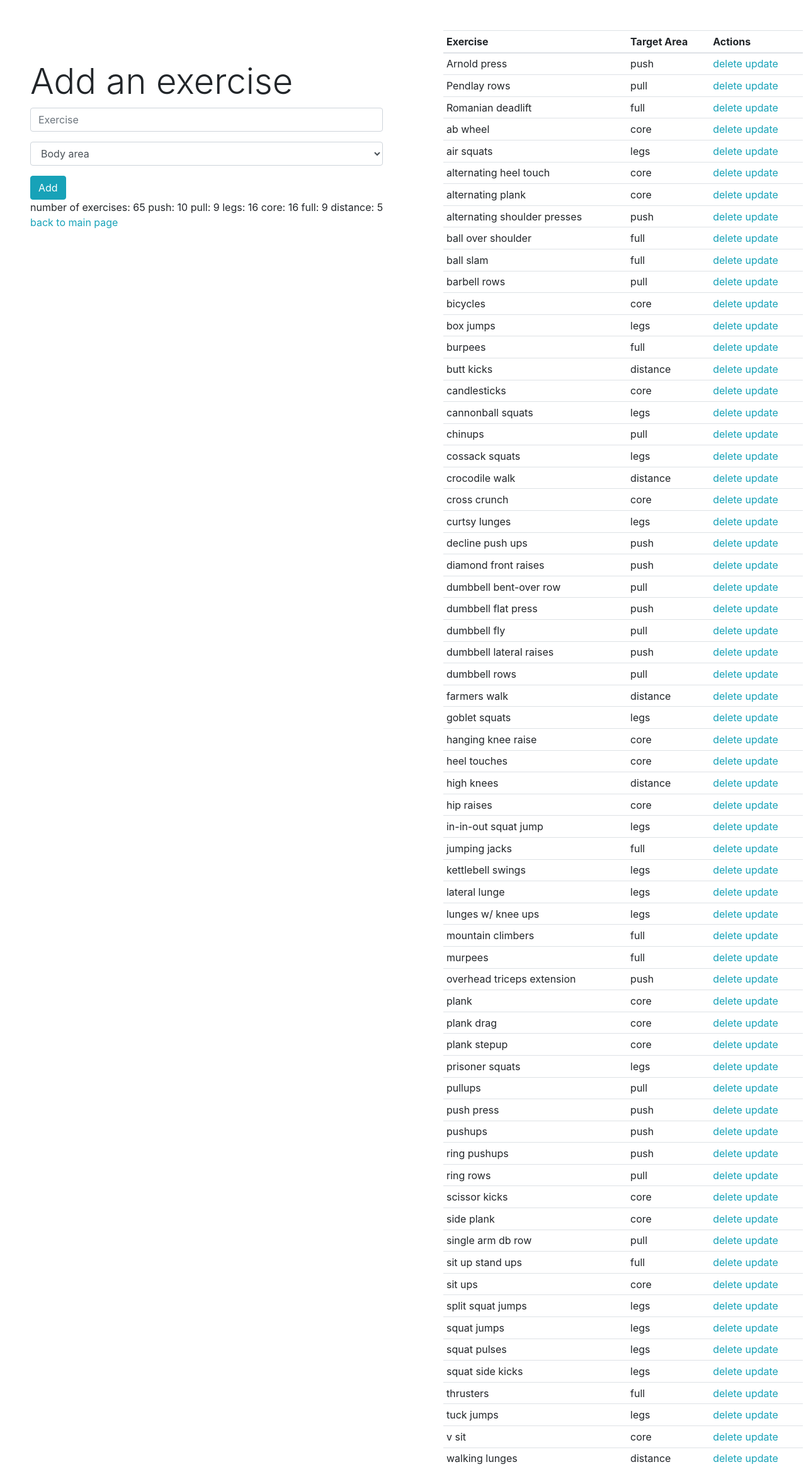
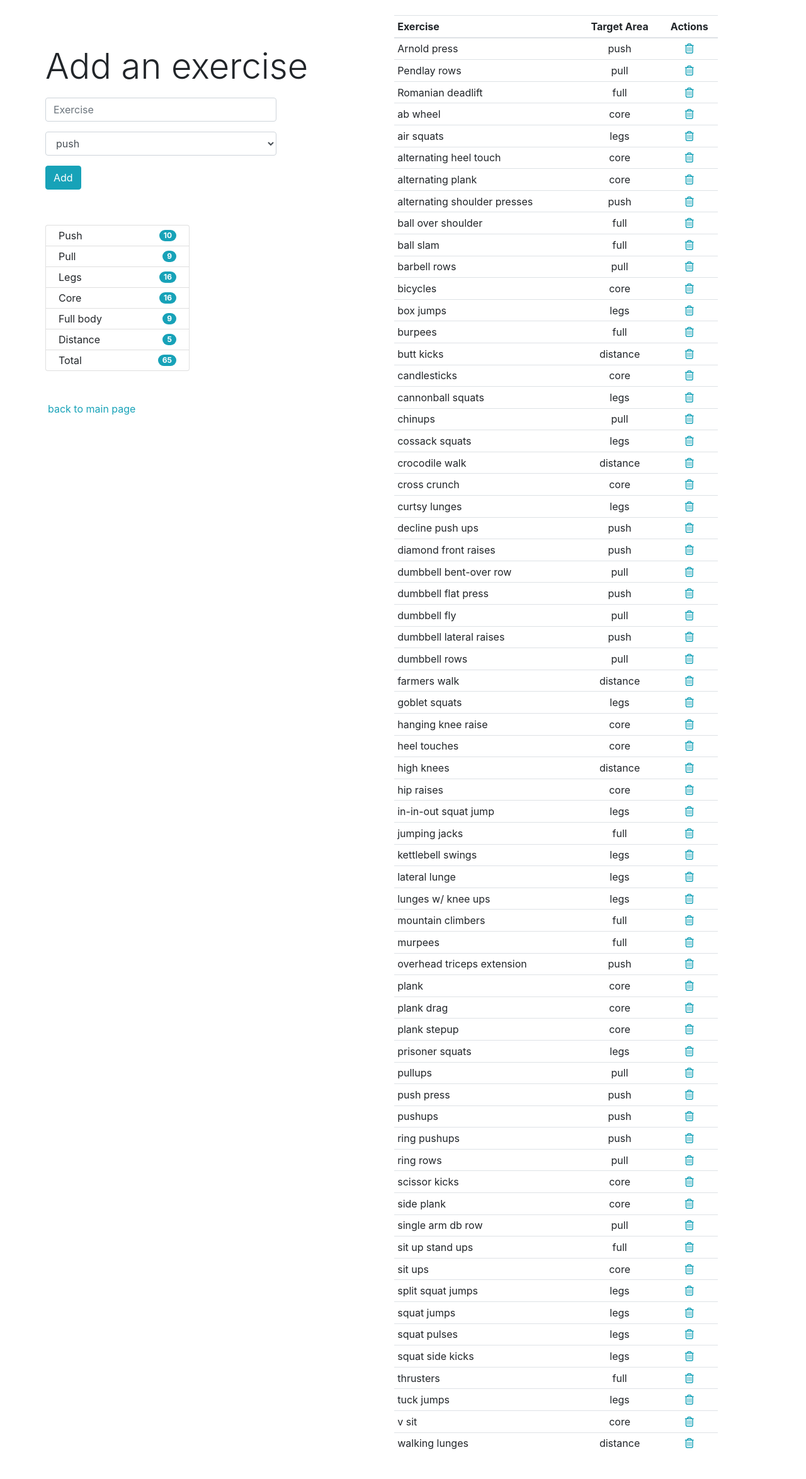
Before and after one commit to stpnzh/exercises, a Flask app: page /exercises in a window 1280 px wide. Shown: the whole page at 63% size. Run offline with Flask 2, Linux system fonts and the light colour scheme; data comes from the database, SQL or seed files in the repository; both versions use the stored data as it was after the commit; some libraries are stand-ins or nearby versions.

Commit message:
Adjust CSS and formatting with Bootstrap

```diff
--- a/app/routes.py
+++ b/app/routes.py
@@ -99,22 +99,22 @@ def delete(id):
     return 'Error in deletion!'
 
 
-@app.route('/update/<int:id>', methods=['GET', 'POST'])
-def update(id):
-  exercise = Exercise.query.get_or_404(id)
+# @app.route('/update/<int:id>', methods=['GET', 'POST'])
+# def update(id):
+#   exercise = Exercise.query.get_or_404(id)
 
-  if request.method == 'POST':
-    exercise.name = request.form['name']
-    exercise.body_area = request.form['body_area']
+#   if request.method == 'POST':
+#     exercise.name = request.form['name']
+#     exercise.body_area = request.form['body_area']
 
-    try:
-      db.session.commit()
-      return redirect('/exercises')
-    except:
-      return 'Error in updating!'
+#     try:
+#       db.session.commit()
+#       return redirect('/exercises')
+#     except:
+#       return 'Error in updating!'
 
-  else:
-    return render_template('update.html', exercise=exercise)
+#   else:
+#     return render_template('update.html', exercise=exercise)
 
 
 @app.route('/login', methods=['GET', 'POST'])
--- a/app/templates/exercises.html
+++ b/app/templates/exercises.html
@@ -9,20 +9,16 @@
 
 
 {% block body %}
-<div class='mt-5 d-flex'>
-
-  <div class='p-5'>
-
-
+<div class='m-4 d-flex'>
+  <div class='p-5' style='width:45%'>
+    <div class='sticky-top'>
       <h1 class='display-4'>Add an exercise</h1>
-
-    <form action='/exercises' method='POST'>
+      <form action='/exercises' method='POST' class='py-2' style='width:80%'>
         <div class='form-group'>
           <input class='form-control' type='text' name='name' placeholder='Exercise'>
         </div>
         <div class='form-group'>
           <select class='form-control' name='body_area'>
-          <option value=null>Body area</option>
             <option value='push'>push</option>
             <option value='pull'>pull</option>
             <option value='legs'>legs</option>
@@ -33,25 +29,42 @@
         </div>
         <input type='submit' value='Add' class='btn btn-info'>
       </form>
-
-    <div class='exercises-top-metrics'>
-      <span>number of exercises: {{ exercises|length }}</span>
-      <span>
-        push: {{ push_count }}
-
-        pull: {{ pull_count }}
-
-        legs: {{ legs_count }}
-
-        core: {{ core_count }}
-
-        full: {{ full_count }}
-
-        distance: {{ distance_count }}
-      </span>
+      <div class='pt-5' style='width:50%'>
+        <ul class='list-group'>
+          <li class="list-group-item d-flex justify-content-between align-items-center py-1">
+            Push
+            <span class="badge badge-info badge-pill">{{ push_count }}</span>
+          </li>
+          <li class="list-group-item d-flex justify-content-between align-items-center py-1">
+            Pull
+            <span class="badge badge-info badge-pill">{{ pull_count }}</span>
+          </li>
+          <li class="list-group-item d-flex justify-content-between align-items-center py-1">
+            Legs
+            <span class="badge badge-info badge-pill">{{ legs_count }}</span>
+          </li>
+          <li class="list-group-item d-flex justify-content-between align-items-center py-1">
+            Core
+            <span class="badge badge-info badge-pill">{{ core_count }}</span>
+          </li>
+          <li class="list-group-item d-flex justify-content-between align-items-center py-1">
+            Full body
+            <span class="badge badge-info badge-pill">{{ full_count }}</span>
+          </li>
+          <li class="list-group-item d-flex justify-content-between align-items-center py-1">
+            Distance
+            <span class="badge badge-info badge-pill">{{ distance_count }}</span>
+          </li>
+          <li class="list-group-item d-flex justify-content-between align-items-center py-1 ">
+            Total
+            <span class="badge badge-info badge-pill">{{ exercises|length }}</span>
+          </li>
+        </ul>
       </div>
-
+      <div class='pt-5 pl-1'>
         <a class='text-info' href='/' >back to main page</a>
+      </div>
+    </div>
   </div>
 
   <div class='pl-5'>
@@ -60,26 +73,21 @@
 
     {% else %}
     <table class='table table-hover table-sm' style='width:130%'>
-    <colgroup>
-      <col class='exercises-table-col1' />
-      <col class='exercises-table-col2' />
-      <col class='exercises-table-col3' />
-    </colgroup>
       <thead>
         <tr>
-        <th>Exercise</th>
-        <th>Target Area</th>
-        <th>Actions</th>
+          <th class='sticky-top bg-white'>Exercise</th>
+          <th class='sticky-top bg-white text-center'>Target Area</th>
+          <th class='sticky-top bg-white text-center'>Actions</th>
         </tr>
       </thead>
       <tbody>
         {% for exercise in exercises %}
           <tr>
             <td>{{ exercise.name }}</td>
-          <td>{{ exercise.body_area }}</td>
-          <td>
-            <a href='/delete/{{exercise.id}}' class='text-info'>delete</a>
-            <a href='/update/{{exercise.id}}' class='text-info'>update</a>
+            <td class='text-center'>{{ exercise.body_area }}</td>
+            <td class='text-center'>
+              <a href='/delete/{{exercise.id}}' class='text-info'><i class="far fa-trash-alt"></i></a>
+              <!-- <a href='/update/{{exercise.id}}' class='text-info'>update</a> -->
             </td>
           </tr>
         {% endfor %}
@@ -87,7 +95,6 @@
     </table>
   </div>
 
-
 </div>
 {% endif %}
 
```
Also changed, not shown: app/templates/index.html (+17 -23 lines), app/test.db. Lines whose indentation alone changed are shown as unchanged.
